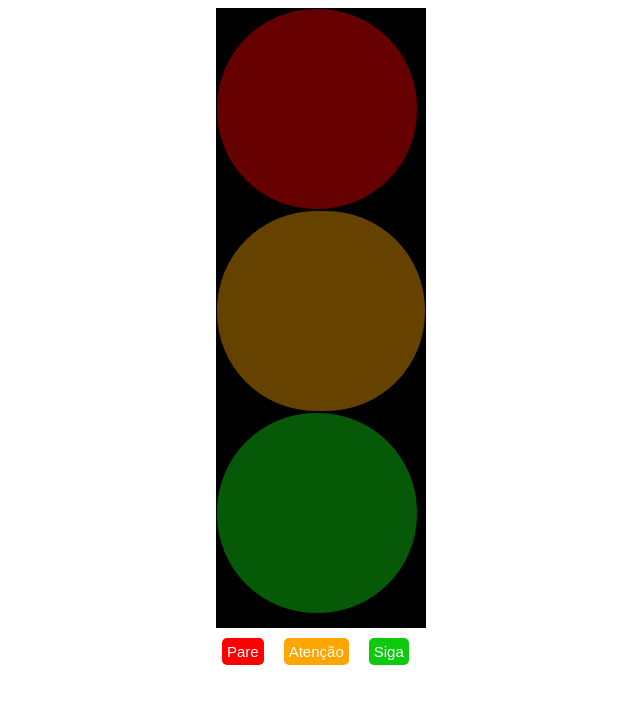
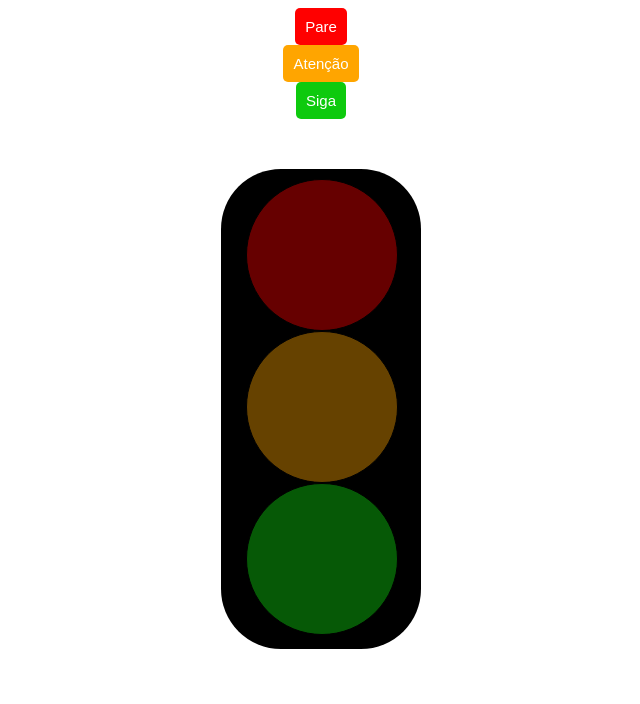
Before and after one commit to Adilsonarouca/semaforo.js, a plain HTML site: page index.html in a window 1280 px wide. Shown: the whole page, without its empty margins (319-959 px from the left). Drawn offline with Linux system fonts and the light colour scheme.

Commit message:
atualizando interface

```diff
--- a/index.html
+++ b/index.html
@@ -33,6 +33,15 @@ document.querySelector('#verde').classList.remove('opacidade')
     </script>
 </head>
 <body>
+
+    <div class="sigamos">
+
+        <button class="paree"  onclick="pare()" >  Pare</button>
+        <button class="atencaoo" onclick="atençao()" >Atenção</button>
+        <button class="sigaa" onclick="siga()" >Siga</button>
+
+        </div>
+
     <div class="fundo" >
 <div class="contorno" >
 
@@ -41,14 +50,9 @@ document.querySelector('#verde').classList.remove('opacidade')
     <div id="laranja" class="opacidade"></div>
     <div id="verde" class="opacidade" ></div>
 
-<br>
-<button class="paree"  onclick="pare()" >  Pare</button>
-<button class="atencaoo" onclick="atençao()" >Atenção</button>
-<button class="sigaa" onclick="siga()" >Siga</button>
-
-
 
 </div>
+
 
 </div>
 </body>
--- a/style.css
+++ b/style.css
@@ -2,6 +2,8 @@
 
 display: flex;
 justify-content: center;
+align-items: center;
+padding-top: 50px;
 
 }
 
@@ -42,19 +44,22 @@ border: none;
 cursor: pointer;
 margin-right: 10px;
 }
+
+
 #vermelho{
 
-width: 200px;
-height: 200px;
+width: 150px;
+height: 150px;
 border-radius: 100px;
 border: rgb(0, 0, 0) solid 1px;
 background-color: red;
+
 }
 
 #laranja{
-paddi
-width: 200px;
-height: 200px;
+
+width: 150px;
+height: 150px;
 border-radius: 100px;
 border: rgb(0, 0, 0) solid 1px;
 background-color: orange;
@@ -62,19 +67,35 @@ background-color: orange;
 
 #verde{
 
-width: 200px;
-height: 200px;
+width: 150px;
+height: 150px;
 border-radius: 100px;
 border: rgb(0, 0, 0) solid 1px;
 background-color: rgb(15, 223, 15);
 }
 
 .contorno{
+padding: 10px 25px  20px 25px ;
+width: 150px;
+height: 450px;
+background-color: black;
+border-radius:60px;
 
-width: 210px;
-height: 620px;
-background-color: black;
+
 }
+
+.sigamos button {
+    display: flex ;
+    margin: 0 auto;
+    align-items: center;
+    justify-content: center;
+    padding: 10px;
+
+}
+
+
+
+
 .opacidade{
 
 opacity: 0.4;
```
